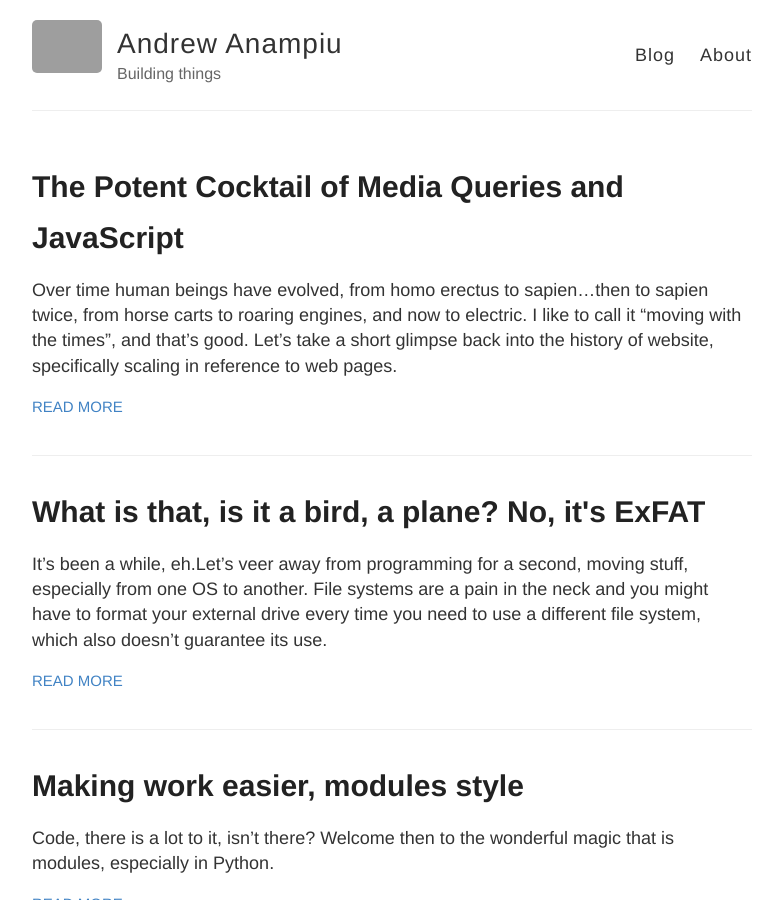
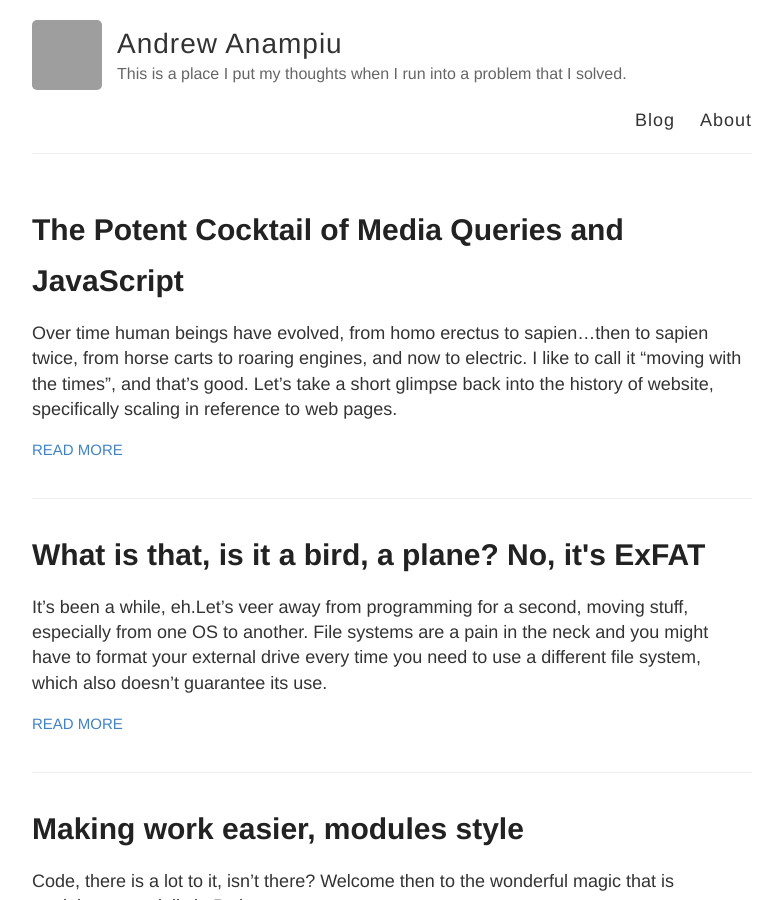
Before and after one commit to anampiu/anampiu.github.io, a Jekyll site: the page built from index.html, in a window 1280 px wide and 900 px high. Shown: the whole window, without its empty margins (248-1031 px from the left). Built offline with Jekyll 4.4.1, drawn with Linux system fonts in a browser that asks for light colours; grey boxes are pictures that could not be loaded.

Commit message:
Updating user profile

```diff
--- a/_config.yml
+++ b/_config.yml
@@ -6,10 +6,10 @@
 name: Andrew Anampiu
 
 # Short bio or description (displayed in the header)
-description: Building things
+description: This is a place I put my thoughts when I run into a problem that I solved.
 
 # URL of your avatar or profile pic (you could use your GitHub profile pic)
-avatar: https://raw.githubusercontent.com/barryclark/jekyll-now/master/images/jekyll-logo.png
+avatar: https://avatars3.githubusercontent.com/u/38859111?s=460&u=1b3318abd5e7b1bfae6eef354ea26a58b7bc3791&v=4
 
 #
 # Flags below are optional
```
